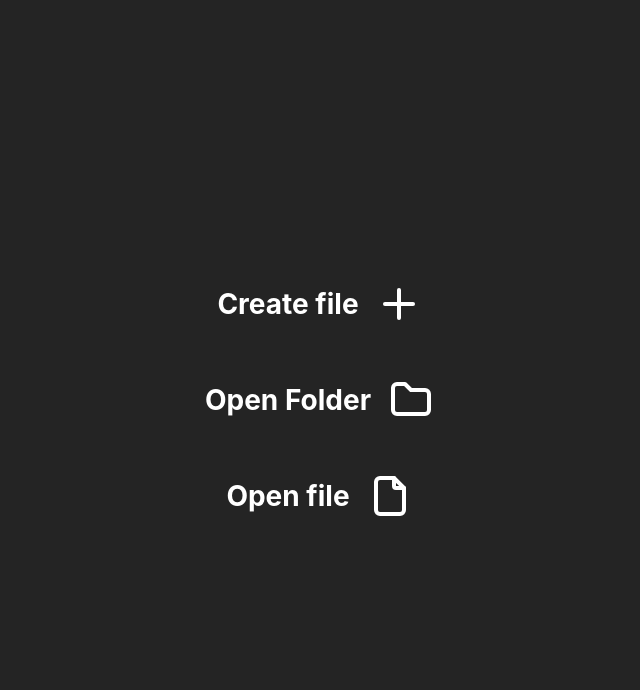
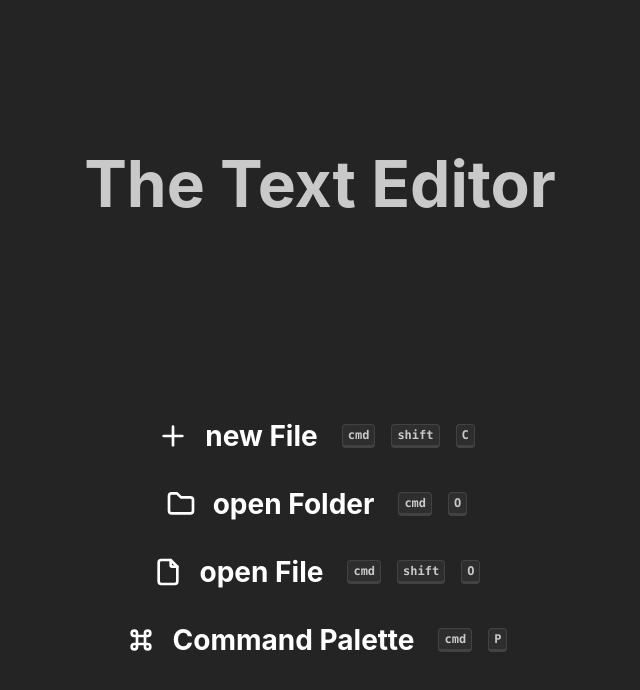
Before and after one commit to RiadMefti/text-editor, a React (Vite) app: page / in a window 1280 px wide. Shown: the top 690 px of the page, without its empty margins (320-960 px from the left). Built offline with nearby package versions, Linux system fonts and the light colour scheme.

Commit message:
adding shortcuts

```diff
--- a/src/App.tsx
+++ b/src/App.tsx
@@ -2,15 +2,15 @@ import { LoadingOverlay } from "@mantine/core";
 import LandingPage from "./pages/LandingPage";
 import { useLoadingStore } from "./stores/LoadingStore";
 
-
 function App() {
   const { loading } = useLoadingStore();
 
-
   return (
     <div className="app">
+
       <LoadingOverlay visible={loading} />
       <LandingPage />
+
     </div>
   );
 }
--- /dev/null
+++ b/src/components/command-palette/CommandPalette.tsx
@@ -0,0 +1,52 @@
+import { FC } from "react";
+import { Modal } from "@mantine/core";
+import { Kbd } from "@mantine/core";
+import useCommandPaletteStore from "../../stores/CommandPaletteStore";
+interface Commands {
+  name: string;
+  shortcut: string;
+}
+
+const commands: Commands[] = [
+  { name: "Create new file", shortcut: "mod+shift+C" },
+  { name: "Create new directory", shortcut: "mod+O" },
+  { name: "Open file", shortcut: "mod+shift+O" },
+  { name: "Save file", shortcut: "mod+s" },
+  { name: "Change tab", shortcut: "shift+tab" },
+  { name: "Open command palette", shortcut: "mod+P" },
+];
+
+const CommandPalette: FC = () => {
+  const { openCommandPalette, setOpenCommandPalette } =
+    useCommandPaletteStore();
+
+  const handleClose = () => {
+    setOpenCommandPalette(false);
+  };
+  const processShortcut = (shortcut: string) => {
+    const keys = shortcut.split("+");
+
+    return keys.map((key, index) => (
+      <Kbd key={index}>{key}</Kbd> // Use the Kbd component directly
+    ));
+  };
+  return (
+    <Modal
+      opened={openCommandPalette}
+      onClose={handleClose}
+      title="Command Palette"
+      size="xl"
+    >
+      <div style={{ height: "70vh" }}>
+        {commands.map((command) => (
+          <div>
+            <span>{command.name}</span>
+            <span>{processShortcut(command.shortcut)}</span>
+          </div>
+        ))}
+      </div>
+    </Modal>
+  );
+};
+
+export default CommandPalette;
--- /dev/null
+++ b/src/components/landing-page/LandingActionButton.tsx
@@ -0,0 +1,49 @@
+import { Button, Kbd } from "@mantine/core";
+import { CSSProperties, FC } from "react";
+
+const simpleflex: CSSProperties = {
+  display: "flex",
+  alignItems: "center",
+  justifyContent: "center",
+  gap: "1rem",
+};
+
+const ButtonStyle: CSSProperties = { color: "white", cursor: "pointer" };
+
+const kbdStyle: CSSProperties = { margin: "0 0.5rem" }; // Add some margin to the Kbd component
+
+interface LandingActionButtonProps {
+  title: string;
+  icon: JSX.Element;
+  shortcut: string;
+  onClick: () => void;
+}
+
+const processShortcut = (shortcut: string) => {
+  const keys = shortcut.split("+");
+
+  return keys.map((key, index) => (
+    <Kbd key={index} style={kbdStyle}>
+      {key}
+    </Kbd> // Use the Kbd component directly
+  ));
+};
+
+const LandingActionButton: FC<LandingActionButtonProps> = ({
+  title,
+  icon,
+  shortcut,
+  onClick,
+}) => {
+  return (
+    <Button onClick={onClick} style={ButtonStyle} variant="transparent">
+      <div style={simpleflex}>
+        {icon}
+        <h1>{title}</h1>
+        <div>{processShortcut(shortcut)}</div>
+      </div>
+    </Button>
+  );
+};
+
+export default LandingActionButton;
--- /dev/null
+++ b/src/components/landing-page/LandingTitle.tsx
@@ -0,0 +1,20 @@
+import { Title } from "@mantine/core";
+import { FC } from "react";
+const LandingTitle: FC = () => {
+  return (
+    <Title
+      style={{
+        fontSize: "4rem",
+        marginBottom: "20vh",
+        display: "flex",
+        alignItems: "center",
+        gap: "1rem",
+      }}
+    >
+      <div>The Text Editor</div>{" "}
+    </Title>
+  );
+};
+1;
+
+export default LandingTitle;
--- /dev/null
+++ b/src/components/notification/Notification.tsx
@@ -0,0 +1,42 @@
+import { IconX, IconCheck } from "@tabler/icons-react";
+import { Notification, rem } from "@mantine/core";
+import useNotificationStore from "../../stores/NotificationStore";
+import { useEffect } from "react";
+
+type MyNotificationProps = {
+  message: string;
+  type: "success" | "error";
+  id: number;
+};
+const MyNotification: React.FC<MyNotificationProps> = ({
+  message,
+  type,
+  id,
+}) => {
+  const removeNotification = useNotificationStore(
+    (state) => state.removeNotification
+  );
+  const xIcon = <IconX style={{ width: rem(20), height: rem(20) }} />;
+  const checkIcon = <IconCheck style={{ width: rem(20), height: rem(20) }} />;
+
+  useEffect(() => {
+    const timer = setTimeout(() => {
+      removeNotification(id);
+    }, 50000);
+    return () => clearTimeout(timer);
+  }, []);
+
+  return (
+    <Notification
+      title={type}
+      color={type === "success" ? "green" : "red"}
+      onClose={() => removeNotification(id)}
+      icon={type === "success" ? checkIcon : xIcon}
+      style={{width:'25vw', margin: '0.5rem'}}
+    >
+      {message}
+    </Notification>
+  );
+};
+
+export default MyNotification;
--- /dev/null
+++ b/src/components/notification/NotificationList.tsx
@@ -0,0 +1,22 @@
+import { Container } from "@mantine/core";
+import useNotificationStore from "../../stores/NotificationStore";
+
+import MyNotification from "./Notification";
+
+const NotificationList = () => {
+  const notifications = useNotificationStore((state) => state.notifications);
+
+  return (
+    <Container style={{ position: "fixed", top: 0, right: 0 }}>
+      {notifications.map((notification) => (
+        <MyNotification
+          message={notification.message}
+          type={notification.type}
+          id={notification.id}
+        />
+      ))}
+    </Container>
+  );
+};
+
+export default NotificationList;
--- a/src/main.tsx
+++ b/src/main.tsx
@@ -5,24 +5,29 @@ import "./styles.css";
 import "@mantine/core/styles.css";
 import "@mantine/tiptap/styles.css";
 import { MantineProvider } from "@mantine/core";
-import { createBrowserRouter, RouterProvider } from "react-router-dom";
+
 import TxtFileEdit from "./pages/TxtFileEdit";
 import PageWithPannel from "./components/PageWithPannel";
-const router = createBrowserRouter([
-  {
-    path: "/",
-    element: <App />,
-  },
-  {
-    path: "/txtFile",
-    element: <PageWithPannel page={<TxtFileEdit />} />,
-  },
-]);
-
+import ShortcutManager from "./service/ShortcutManager";
+import { Route, BrowserRouter as Router, Routes } from "react-router-dom";
+import CommandPalette from "./components/command-palette/CommandPalette";
+import NotificationList from "./components/notification/NotificationList";
 ReactDOM.createRoot(document.getElementById("root") as HTMLElement).render(
   <React.StrictMode>
     <MantineProvider defaultColorScheme="dark">
-      <RouterProvider router={router} />
+      <Router>
+        <ShortcutManager>
+        <CommandPalette />
+        <NotificationList />
+          <Routes>
+            <Route path="/" element={<App />} />
+            <Route
+              path="/txtFile"
+              element={<PageWithPannel page={<TxtFileEdit />} />}
+            />
+          </Routes>
+        </ShortcutManager>
+      </Router>
     </MantineProvider>
   </React.StrictMode>
 );
--- a/src/pages/LandingPage.tsx
+++ b/src/pages/LandingPage.tsx
@@ -1,18 +1,26 @@
 import { CSSProperties, FC } from "react";
-import { IconFile, IconPlus, IconFolder } from "@tabler/icons-react";
+import {
+  IconFile,
+  IconPlus,
+  IconFolder,
+  IconCommand,
+} from "@tabler/icons-react";
 import { Button } from "@mantine/core";
 
 import { useNavigate } from "react-router-dom";
 import { useSidePannelStore } from "../stores/SidePannelStore";
 import { createNewFile, openFile } from "../service/FileService";
+import useCommandPaletteStore from "../stores/CommandPaletteStore";
+import LandingTitle from "../components/landing-page/LandingTitle";
+import LandingActionButton from "../components/landing-page/LandingActionButton";
 
 const landingStyles: CSSProperties = {
   display: "flex",
   justifyContent: "center",
-
   height: "100%",
   flexDirection: "column",
   gap: "2rem",
+  alignItems: "center",
 };
 
 const simpleflex: CSSProperties = {
@@ -25,6 +33,8 @@ interface LandingPageProps {}
 
 const LandingPage: FC<LandingPageProps> = ({}) => {
   const { LoadFolder, LoadFile } = useSidePannelStore();
+  const { setOpenCommandPalette } = useCommandPaletteStore();
+
   const navigate = useNavigate();
   const openFolder = async () => {
     await LoadFolder();
@@ -37,41 +47,38 @@ const LandingPage: FC<LandingPageProps> = ({}) => {
 
   return (
     <div style={landingStyles}>
-      <Button
+      <div>
+        {" "}
+        <LandingTitle />
+      </div>
+      <LandingActionButton
+        icon={<IconPlus size="2rem" />}
         onClick={async () => {
           await createNewFile();
         }}
-        style={{ color: "white", height: "4rem" }}
-        variant="transparent"
-      >
-        <div style={simpleflex}>
-          <h1>Create file</h1>
-          <IconPlus size={"3rem"} />
-        </div>
-      </Button>
-      <Button
-        style={{ color: "white", height: "4rem" }}
-        variant="transparent"
-        onMouseUp={openFolder}
-      >
-        <div style={simpleflex}>
-          <h1>Open Folder</h1>
-          <IconFolder size={"3rem"} />
-        </div>
-      </Button>
-
-      <Button
+        title="new File"
+        shortcut="cmd+shift+C"
+      ></LandingActionButton>
+      <LandingActionButton
+        icon={<IconFolder size="2rem" />}
+        onClick={openFolder}
+        title="open Folder"
+        shortcut="cmd+O"
+      ></LandingActionButton>
+      <LandingActionButton
+        icon={<IconFile size="2rem" />}
         onClick={async () => {
           await openFile();
         }}
-        style={{ color: "white", height: "4rem" }}
-        variant="transparent"
-      >
-        <div style={simpleflex}>
-          <h1>Open file</h1>
-          <IconFile size={"3rem"} />
-        </div>
-      </Button>
+        title="open File"
+        shortcut="cmd+shift+O"
+      ></LandingActionButton>
+      <LandingActionButton
+        icon={<IconCommand size="2rem" />}
+        onClick={() => setOpenCommandPalette(true)}
+        title="Command Palette"
+        shortcut="cmd+P"
+      ></LandingActionButton>
     </div>
   );
 };
--- a/src/pages/TxtFileEdit.tsx
+++ b/src/pages/TxtFileEdit.tsx
@@ -20,10 +20,10 @@ const TxtFileEdit: FC<TxtFileEditProps> = ({}) => {
     if (event.code === "KeyB" && (event.ctrlKey || event.metaKey)) {
       toggle();
     }
-    if (event.code === "KeyO" && (event.ctrlKey || event.metaKey)) {
-      await LoadFolder();
-      navigate("/txtFile");
-    }
+    // if (event.code === "KeyO" && (event.ctrlKey || event.metaKey)) {
+    //   await LoadFolder();
+    //   navigate("/txtFile");
+    // }
   });
   useEffect(() => {
     if (!selectedFolder) {
--- /dev/null
+++ b/src/service/ShortcutManager.tsx
@@ -0,0 +1,52 @@
+import { FC } from "react";
+import { useHotkeys } from "@mantine/hooks";
+import useCommandPaletteStore from "../stores/CommandPaletteStore";
+import { createNewFile } from "./FileService";
+import { useNavigate } from "react-router-dom";
+import { useSidePannelStore } from "../stores/SidePannelStore";
+
+interface ShortcutManagerProps {
+  children?: React.ReactNode;
+}
+
+const ShortcutManager: FC<ShortcutManagerProps> = ({ children }) => {
+  const { setOpenCommandPalette } = useCommandPaletteStore();
+  const { LoadFolder, LoadFile } = useSidePannelStore();
+  const navigate = useNavigate();
+  const openFolder = async () => {
+    await LoadFolder();
+    navigate("/txtFile");
+  };
+  const openFile = async () => {
+    await LoadFile();
+    navigate("/txtFile");
+  };
+  useHotkeys(
+    [
+      [
+        "mod+shift+C",
+        async () => {
+          await createNewFile();
+        },
+      ],
+      [
+        "mod+O",
+        async () => {
+          await openFolder();
+        },
+      ],
+      [
+        "mod+shift+O",
+        async () => {
+          await openFile();
+        },
+      ],
+      ["mod+s", () => console.log("Save file")],
+      ["shift+ tab", () => console.log("change tab")],
+      ["mod+P", () => setOpenCommandPalette(true)],
+    ],
+    []
+  );
+  return children as JSX.Element;
+};
+export default ShortcutManager;
--- /dev/null
+++ b/src/stores/CommandPaletteStore.tsx
@@ -0,0 +1,13 @@
+import { create } from "zustand";
+
+interface CommandPaletteStore {
+  openCommandPalette: boolean;
+  setOpenCommandPalette: (open: boolean) => void;
+}
+
+const useCommandPaletteStore = create<CommandPaletteStore>((set) => ({
+  openCommandPalette: false,
+  setOpenCommandPalette: (openCommandPalette) => set({ openCommandPalette }),
+}));
+
+export default useCommandPaletteStore;
--- /dev/null
+++ b/src/stores/NotificationStore.tsx
@@ -0,0 +1,32 @@
+import { create } from "zustand";
+
+export type NotificationType = {
+  message: string;
+  type: "success" | "error";
+  id: number;
+};
+
+type NotificationStore = {
+  notifications: NotificationType[];
+  addNotification: (message: string, type: "success" | "error") => void;
+  removeNotification: (id: number) => void;
+};
+
+const useNotificationStore = create<NotificationStore>((set) => ({
+  notifications: [],
+  addNotification: (message, type) =>
+    set((state) => ({
+      notifications: [
+        ...state.notifications,
+        { message, type, id: Date.now() },
+      ],
+    })),
+  removeNotification: (id) =>
+    set((state) => ({
+      notifications: state.notifications.filter(
+        (notification) => notification.id !== id
+      ),
+    })),
+}));
+
+export default useNotificationStore;
```
